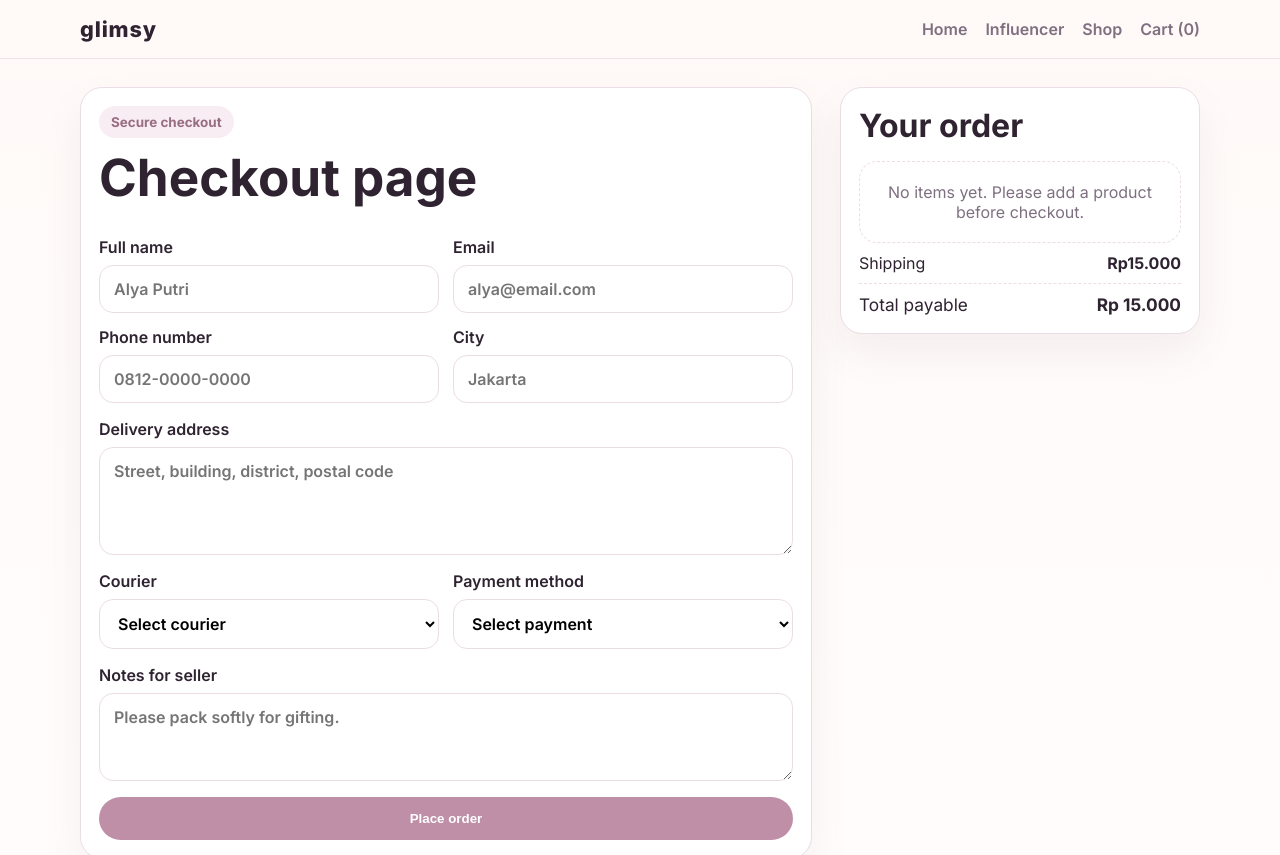
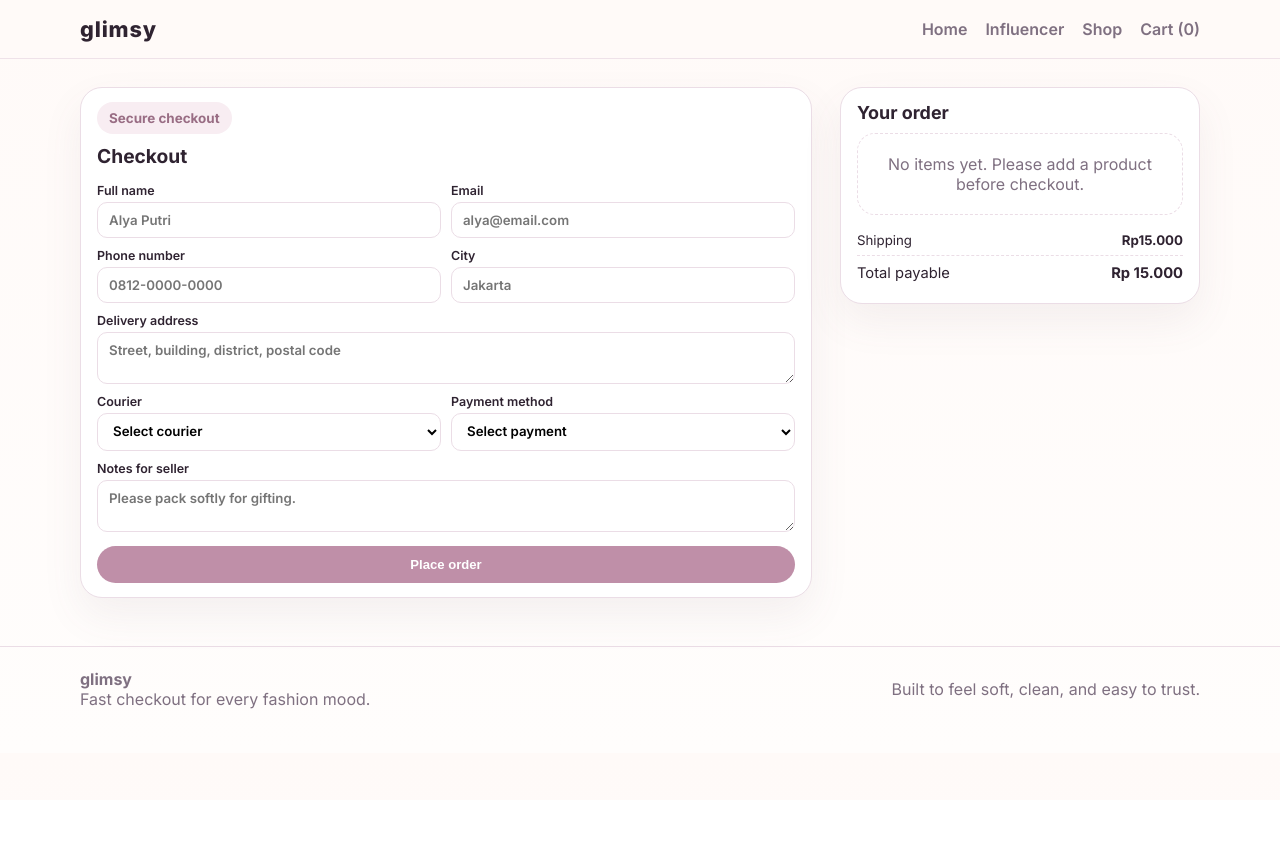
Before and after one commit to Naim3097/Glimsy, a plain HTML site: page checkout.html in a window 1280 px wide. Shown: the top 855 px of the page. After the commit the page ends 800 px from the top, so only its background shows below. Drawn offline with Linux system fonts and the light colour scheme.

Commit message:
Checkout: smaller heading/fonts, compact form, order summary with product photos

```diff
--- a/checkout.html
+++ b/checkout.html
@@ -31,7 +31,7 @@
           <div class="section-heading">
             <div>
               <span class="eyebrow">Secure checkout</span>
-              <h1>Checkout page</h1>
+              <h1>Checkout</h1>
             </div>
           </div>
 
@@ -57,7 +57,7 @@
 
             <label>
               Delivery address
-              <textarea rows="4" placeholder="Street, building, district, postal code" required></textarea>
+              <textarea rows="2" placeholder="Street, building, district, postal code" required></textarea>
             </label>
 
             <div class="form-grid">
@@ -83,7 +83,7 @@
 
             <label>
               Notes for seller
-              <textarea rows="3" placeholder="Please pack softly for gifting."></textarea>
+              <textarea rows="2" placeholder="Please pack softly for gifting."></textarea>
             </label>
 
             <button type="submit" class="btn btn-primary full-width">Place order</button>
--- a/script.js
+++ b/script.js
@@ -442,14 +442,19 @@ function renderCheckoutSummary() {
 
   wrap.innerHTML = cart
     .map((item) => {
-      const product = productCatalog[item.id];
+      const p = productCatalog[item.id];
+      const imgStyle = p.img
+        ? `background-image:url(${p.img});background-size:cover;background-position:center top;`
+        : '';
+      const gradClass = p.img ? '' : p.gradient || '';
       return `
         <div class="summary-item">
-          <div>
-            <strong>${product.name}</strong>
-            <p>Qty ${item.qty}</p>
+          <div class="cart-item-photo ${gradClass}" style="${imgStyle}"></div>
+          <div class="cart-item-info">
+            <p class="cart-item-name">${p.name}</p>
+            <p class="cart-item-price">Qty ${item.qty} · ${formatIDR(p.price)}</p>
           </div>
-          <strong>${formatIDR(product.price * item.qty)}</strong>
+          <p class="cart-item-total">${formatIDR(p.price * item.qty)}</p>
         </div>
       `;
     })
--- a/styles.css
+++ b/styles.css
@@ -2398,11 +2398,84 @@ body[data-page="cart"] .summary-row.total {
   }
 }
 
-.inf-product-grid {
-  display: flex;
-  flex-direction: row;
+/* ─── Checkout page ──────────────────────────────────────────────────────── */
+body[data-page="checkout"] h1 {
+  font-size: clamp(1rem, 1.5vw, 1.3rem);
+  margin-bottom: 6px;
+}
+
+body[data-page="checkout"] .panel-card {
+  padding: 14px 16px;
+}
+
+body[data-page="checkout"] .section-heading {
+  margin-bottom: 10px;
+}
+
+body[data-page="checkout"] .checkout-form {
+  gap: 10px;
+}
+
+body[data-page="checkout"] .form-grid {
+  gap: 10px;
+}
+
+body[data-page="checkout"] label {
+  font-size: 0.78rem;
   gap: 4px;
-  overflow-x: auto;
+}
+
+body[data-page="checkout"] input,
+body[data-page="checkout"] textarea,
+body[data-page="checkout"] select {
+  padding: 9px 11px;
+  border-radius: 10px;
+  font-size: 0.83rem;
+}
+
+body[data-page="checkout"] .btn {
+  font-size: 0.82rem;
+  padding: 11px 16px;
+  font-weight: 600;
+  margin-top: 4px;
+}
+
+body[data-page="checkout"] .summary-card {
+  padding: 14px 16px;
+}
+
+body[data-page="checkout"] .summary-card h2 {
+  font-size: clamp(0.95rem, 1.4vw, 1.2rem);
+  margin-bottom: 10px;
+}
+
+body[data-page="checkout"] .checkout-summary {
+  gap: 6px;
+  margin-bottom: 10px;
+}
+
+body[data-page="checkout"] .summary-row {
+  padding: 7px 0;
+  font-size: 0.83rem;
+}
+
+body[data-page="checkout"] .summary-row.total {
+  font-size: 0.92rem;
+  padding-top: 8px;
+}
+
+/* ─── Checkout page ─ mobile ─────────────────────────────────────────────── */
+@media (max-width: 640px) {
+  body[data-page="checkout"] h1 {
+    font-size: 1.1rem;
+  }
+
+  body[data-page="checkout"] .summary-card h2 {
+    font-size: 0.92rem;
+  }
+}
+
+
   scroll-snap-type: x mandatory;
   -webkit-overflow-scrolling: touch;
   scrollbar-width: none;
```
